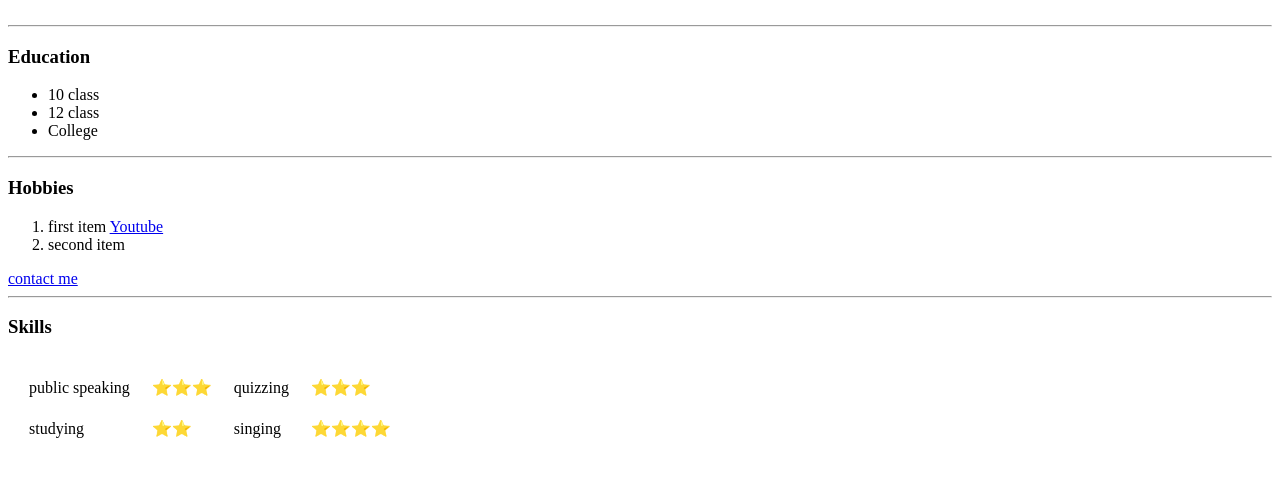
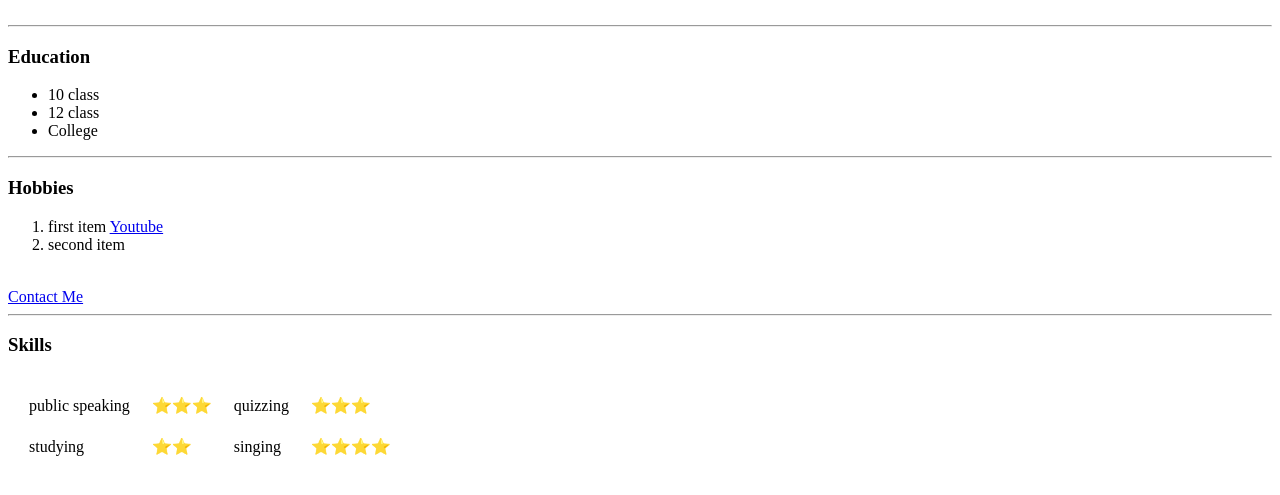
Before and after one commit to lonewolf235/web-d-project-1-HTML-, a plain HTML site: page index.html in a window 1280 px wide. Shown: the part 235-730 px from the top of the page. Drawn offline with Linux system fonts and the light colour scheme.

Commit message:
Update index.html
capitalize contact me

```diff
--- a/index.html
+++ b/index.html
@@ -54,8 +54,8 @@
         <a href="https://www.youtube.com/" target="_blank">Youtube</a>
       </li>
       <li>second item</li>
-    </ol>
-    <a href="contacts.html">contact me</a>
+    </ol><br>
+    <a href="contacts.html">Contact Me</a>
     <hr />
     <h3>Skills</h3>
     <table cellspacing="20">
```
